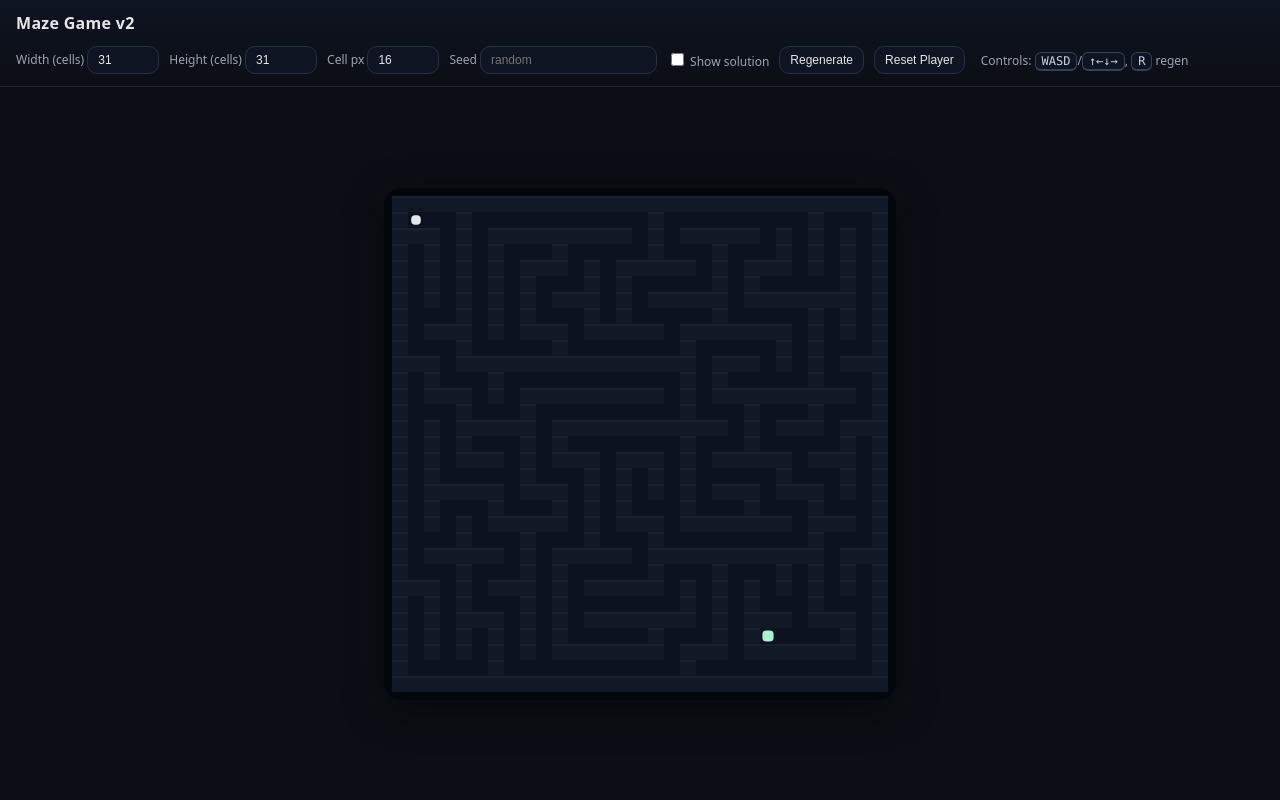
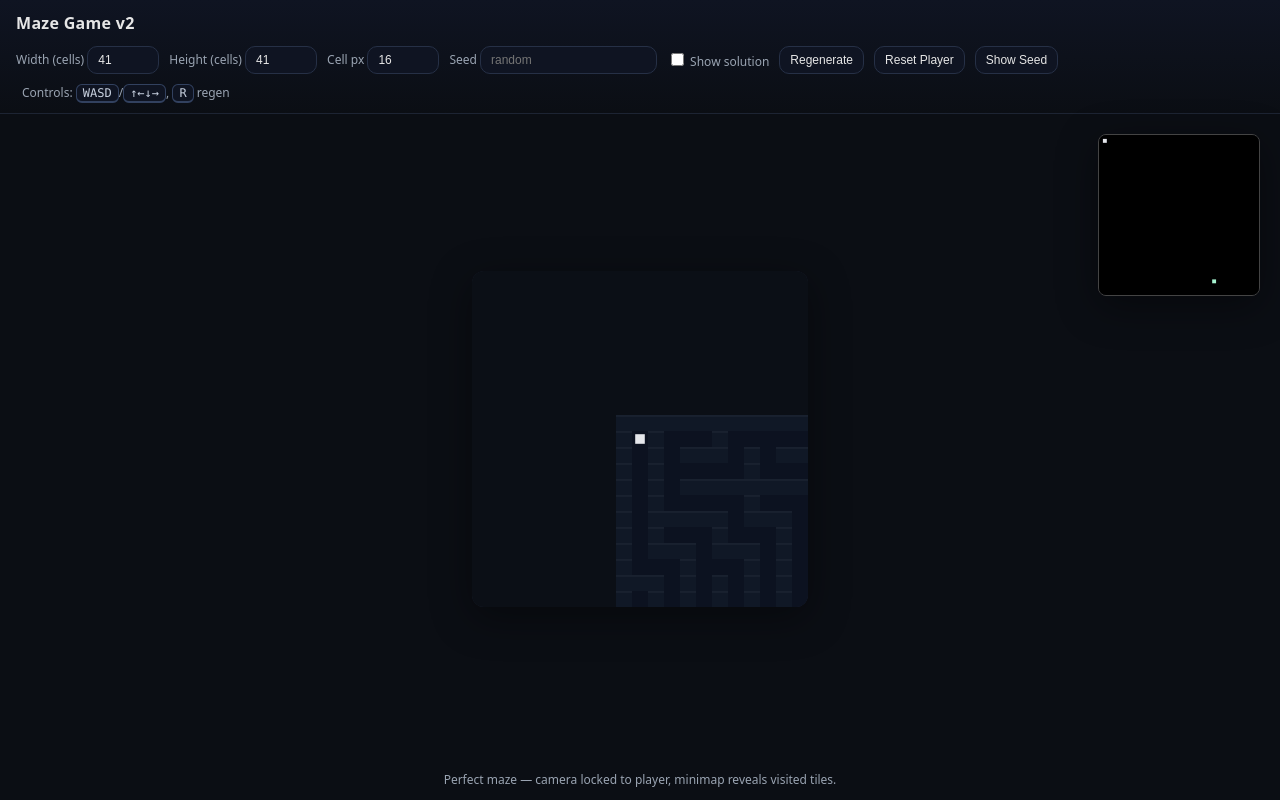
Before and after one commit to usrx215/scgames, a plain HTML site: page website/mazegame.html in a window 1280 px wide. Drawn offline with Linux system fonts and the light colour scheme.

Commit message:
Update mazegame.html

```diff
--- a/website/mazegame.html
+++ b/website/mazegame.html
@@ -3,7 +3,7 @@
 <head>
   <meta charset="utf-8" />
   <meta name="viewport" content="width=device-width, initial-scale=1" />
-  <title>Perfect Maze — Always Solvable</title>
+  <title>Maze Game v2</title>
   <link rel="icon" type="image/x-icon" href="https://usrx215.github.io/scgames/mazegame.png">
   <style>
     :root { --bg:#0b0e14; --panel:#11151f; --ink:#e6e6e6; --muted:#9aa4b2; --accent:#6ee7ff; --accent2:#a7f3d0; }
@@ -18,8 +18,9 @@
     .controls button { cursor:pointer; transition: transform .05s ease; }
     .controls button:active { transform: translateY(1px); }
     .controls .hint { color:var(--muted); font-size:12px; margin-left:6px; }
-    main { display:grid; place-items:center; padding:12px; }
-    canvas { background:#05070c; border-radius:16px; box-shadow: 0 10px 40px #00000066, inset 0 0 0 1px #1d2433; image-rendering: pixelated; }
+    main { display:grid; place-items:center; padding:12px; position:relative; }
+    canvas { background:#05070c; border-radius:12px; box-shadow: 0 10px 40px #00000066, inset 0 0 0 1px #1d2433; image-rendering: pixelated; }
+    #minimap { position:absolute; top:20px; right:20px; background:#000; border:1px solid #444; border-radius:8px; image-rendering: pixelated; }
     footer { text-align:center; color:var(--muted); font-size:12px; padding:8px 0 12px; }
     .kbd { padding:1px 6px; border:1px solid #32415f; border-bottom-width:2px; border-radius:6px; background:#0f1422; color:#c9d2e1; font-family:ui-monospace, SFMono-Regular, Menlo, Monaco, Consolas, "Liberation Mono", monospace; font-size:12px; }
   </style>
@@ -29,13 +30,13 @@
     <h1>Maze Game v2</h1>
     <div class="controls">
       <label>Width (cells)
-        <input id="w" type="number" min="5" step="2" value="32" />
+        <input id="w" type="number" min="5" step="2" value="41" />
       </label>
       <label>Height (cells)
-        <input id="h" type="number" min="5" step="2" value="32" />
+        <input id="h" type="number" min="5" step="2" value="41" />
       </label>
       <label>Cell px
-        <input id="cell" type="number" min="4" max="32" value="20" />
+        <input id="cell" type="number" min="4" max="64" value="16" />
       </label>
       <label>Seed
         <input id="seed" type="text" placeholder="random" />
@@ -43,219 +44,241 @@
       <label><input id="showPath" type="checkbox" /> Show solution</label>
       <button id="regen">Regenerate</button>
       <button id="reset">Reset Player</button>
+      <button id="showSeed">Show Seed</button>
       <span class="hint">Controls: <span class="kbd">WASD</span>/<span class="kbd">↑←↓→</span>, <span class="kbd">R</span> regen</span>
     </div>
   </header>
   <main>
     <canvas id="maze"></canvas>
+    <canvas id="minimap" width="160" height="160"></canvas>
   </main>
+  <footer>
+    Perfect maze — camera locked to player, minimap reveals visited tiles.
+  </footer>
 
   <script>
-    // --- Utilities: PRNG with seed (Mulberry32) ---
+    // PRNG (seedable)
     function xmur3(str){ let h=1779033703^str.length; for(let i=0;i<str.length;i++){h=Math.imul(h^str.charCodeAt(i),3432918353); h=h<<13|h>>>19;} return ()=>{h=Math.imul(h^h>>>16,2246822507); h=Math.imul(h^h>>>13,3266489909); return (h^h>>>16)>>>0;}; }
     function mulberry32(a){ return function(){ let t=a+=0x6D2B79F5; t=Math.imul(t^t>>>15,t|1); t^=t+Math.imul(t^t>>>7,t|61); return ((t^t>>>14)>>>0)/4294967296; } }
     function makeRng(seedStr){ if(!seedStr) return Math.random; const seedFn=xmur3(seedStr); return mulberry32(seedFn()); }
 
-    // Grid helpers: We use odd coordinates as "air" cells, even coordinates as walls.
-    // This produces a classic perfect maze where all air spaces are connected and solvable.
-
     const canvas = document.getElementById('maze');
     const ctx = canvas.getContext('2d');
+    const minimap = document.getElementById('minimap');
+    const mctx = minimap.getContext('2d');
 
-    let grid, W, H, CELL, rng, player, goal;
+    let grid, W, H, CELL, rng, player, goal, visited;
+    const VIEW = 21; // visible tile window (odd preferred)
+    let currentSeed = null;
 
     function initGrid(widthCells, heightCells){
-      // Force odd dimensions to maintain the wall/cell pattern.
       W = widthCells|0; H = heightCells|0; if(W%2===0) W++; if(H%2===0) H++;
-      grid = Array.from({length:H}, (_,y)=>Array.from({length:W},(_,x)=>1)); // 1=wall, 0=air
-      // Frame walls remain 1; we'll carve internal passages with randomized DFS.
+      grid = Array.from({length:H}, ()=>Array(W).fill(1));
+      visited = Array.from({length:H}, ()=>Array(W).fill(false));
     }
 
-    function shuffle(arr){ for(let i=arr.length-1;i>0;i--){ const j=(rng()* (i+1))|0; [arr[i],arr[j]]=[arr[j],arr[i]]; } return arr; }
+    function shuffle(arr){ for(let i=arr.length-1;i>0;i--){const j=(rng()*(i+1))|0; [arr[i],arr[j]]=[arr[j],arr[i]];} return arr; }
 
     function carveMaze(){
-      // Start at (1,1), carve passages by DFS jumping 2 cells at a time, knocking down walls between.
-      const stack = [[1,1]]; grid[1][1]=0;
+      const stack = [[1,1]]; grid[1][1] = 0;
       while(stack.length){
         const [cx,cy] = stack[stack.length-1];
-        // candidates: N S E W two steps away within bounds, still walls (unvisited cells)
         const dirs = shuffle([[0,-2],[0,2],[2,0],[-2,0]]);
         let carved = false;
         for(const [dx,dy] of dirs){
-          const nx=cx+dx, ny=cy+dy;
+          const nx = cx+dx, ny = cy+dy;
           if(ny>0 && ny<H-1 && nx>0 && nx<W-1 && grid[ny][nx]===1){
-            // Knock down the wall between (cx,cy) and (nx,ny)
-            grid[cy+dy/2][cx+dx/2]=0; // middle wall
-            grid[ny][nx]=0;           // new cell
-            stack.push([nx,ny]);
-            carved = true;
-            break;
+            grid[cy+dy/2][cx+dx/2] = 0; grid[ny][nx] = 0;
+            stack.push([nx,ny]); carved = true; break;
           }
         }
         if(!carved) stack.pop();
       }
-      // Select start/goal on opposite edges of the carved region for nice paths
-      player = {x:1, y:1};
+      player = {x:1,y:1};
       goal = farthestFrom(player);
-      // Optionally, place player at farthest from goal, to maximize path length
       player = farthestFrom(goal);
     }
 
-    function farthestFrom(start){
-      const dist = bfsDistances(start.x, start.y);
-      let max= -1, pos=start;
-      for(let y=1;y<H;y+=2){
-        for(let x=1;x<W;x+=2){
-          if(dist[y][x]!==Infinity && dist[y][x]>max){ max=dist[y][x]; pos={x,y}; }
-        }
-      }
-      return pos;
-    }
-
     function bfsDistances(sx,sy){
-      const dist = Array.from({length:H},()=>Array(W).fill(Infinity));
-      const q=[[sx,sy]]; dist[sy][sx]=0;
-      const moves=[[1,0],[-1,0],[0,1],[0,-1]];
+      const dist = Array.from({length:H}, ()=>Array(W).fill(Infinity));
+      const q = [[sx,sy]]; dist[sy][sx]=0;
+      const moves = [[1,0],[-1,0],[0,1],[0,-1]];
       while(q.length){
-        const [x,y]=q.shift();
+        const [x,y] = q.shift();
         for(const [dx,dy] of moves){
-          const nx=x+dx, ny=y+dy;
-          if(nx>=0&&nx<W&&ny>=0&&ny<H && grid[ny][nx]===0 && dist[ny][nx]===Infinity){
-            dist[ny][nx]=dist[y][x]+1; q.push([nx,ny]);
+          const nx = x+dx, ny = y+dy;
+          if(nx>=0 && ny>=0 && nx<W && ny<H && grid[ny][nx]===0 && dist[ny][nx]===Infinity){
+            dist[ny][nx] = dist[y][x] + 1; q.push([nx,ny]);
           }
         }
       }
       return dist;
     }
 
+    function farthestFrom(start){
+      const dist = bfsDistances(start.x, start.y);
+      let max = -1, pos = {x:start.x,y:start.y};
+      for(let y=1;y<H;y+=2){ for(let x=1;x<W;x+=2){ if(dist[y][x]!==Infinity && dist[y][x] > max){ max = dist[y][x]; pos = {x,y}; } } }
+      return pos;
+    }
+
     function shortestPath(from, to){
-      // Reconstruct one shortest path via BFS parents
-      const dist=bfsDistances(from.x, from.y);
+      const dist = bfsDistances(from.x, from.y);
       if(dist[to.y][to.x]===Infinity) return [];
-      const path=[[to.x,to.y]];
-      const moves=[[1,0],[-1,0],[0,1],[0,-1]];
-      let [x,y]=[to.x,to.y];
+      const path = [[to.x,to.y]];
+      const moves = [[1,0],[-1,0],[0,1],[0,-1]];
+      let [x,y] = [to.x,to.y];
       while(x!==from.x || y!==from.y){
-        let best=null, bestd=Infinity;
+        let best = null, bestd = Infinity;
         for(const [dx,dy] of moves){
-          const nx=x+dx, ny=y+dy;
-          if(nx>=0&&nx<W&&ny>=0&&ny<H && dist[ny][nx] < bestd){
-            bestd=dist[ny][nx]; best=[nx,ny];
-          }
+          const nx = x+dx, ny = y+dy;
+          if(nx>=0 && ny>=0 && nx<W && ny<H && dist[ny][nx] < bestd){ bestd = dist[ny][nx]; best = [nx,ny]; }
         }
-        if(!best) break; // should not happen in perfect maze
-        [x,y]=best; path.push([x,y]);
+        if(!best) break;
+        [x,y] = best; path.push([x,y]);
       }
       return path.reverse();
     }
 
     function draw(){
-      const pad=8; canvas.width = W*CELL + pad*2; canvas.height = H*CELL + pad*2;
-      ctx.fillStyle = '#03060b'; ctx.fillRect(0,0,canvas.width, canvas.height);
-
-      // Draw maze
-      for(let y=0;y<H;y++){
-        for(let x=0;x<W;x++){
-          const px = pad + x*CELL, py = pad + y*CELL;
-          if(grid[y][x]===1){
-            // walls next to air by construction; render them slightly glossy
-            ctx.fillStyle = '#101826';
-            ctx.fillRect(px,py,CELL,CELL);
-            ctx.fillStyle = 'rgba(255,255,255,0.04)';
-            ctx.fillRect(px,py, CELL, Math.max(1, CELL*0.15));
-          } else {
-            ctx.fillStyle = '#0c1220';
-            ctx.fillRect(px,py,CELL,CELL);
-          }
+      canvas.width = VIEW * CELL;
+      canvas.height = VIEW * CELL;
+      ctx.fillStyle = '#03060b'; ctx.fillRect(0,0,canvas.width,canvas.height);
+      const half = VIEW >> 1;
+      for(let dy=-half; dy<=half; dy++){
+        for(let dx=-half; dx<=half; dx++){
+          const worldX = player.x + dx;
+          const worldY = player.y + dy;
+          const sx = (dx + half) * CELL;
+          const sy = (dy + half) * CELL;
+          if(worldX >= 0 && worldY >= 0 && worldX < W && worldY < H){
+            if(grid[worldY][worldX] === 1){ ctx.fillStyle = '#101826'; ctx.fillRect(sx, sy, CELL, CELL); ctx.fillStyle='rgba(255,255,255,0.04)'; ctx.fillRect(sx, sy, CELL, Math.max(1, CELL*0.12)); }
+            else { ctx.fillStyle = '#0c1220'; ctx.fillRect(sx, sy, CELL, CELL); }
+          } else { ctx.fillStyle = '#0b0f16'; ctx.fillRect(sx, sy, CELL, CELL); }
         }
       }
-
-      // Draw solution path if toggled
       if(document.getElementById('showPath').checked){
         const path = shortestPath(player, goal);
-        ctx.globalAlpha = 0.9;
-        for(const [x,y] of path){
-          const px = pad + x*CELL, py = pad + y*CELL;
-          ctx.fillStyle = '#6ee7ff';
-          ctx.fillRect(px+CELL*0.25, py+CELL*0.25, CELL*0.5, CELL*0.5);
+        ctx.globalAlpha = 0.95;
+        for(const [px,py] of path){
+          const dx = px - player.x; const dy = py - player.y;
+          if(Math.abs(dx) <= half && Math.abs(dy) <= half){
+            const sx = (dx + half) * CELL + CELL*0.25;
+            const sy = (dy + half) * CELL + CELL*0.25;
+            ctx.fillStyle = '#6ee7ff'; ctx.fillRect(sx, sy, CELL*0.5, CELL*0.5);
+          }
         }
         ctx.globalAlpha = 1;
       }
+      const gdx = goal.x - player.x, gdy = goal.y - player.y;
+      if(Math.abs(gdx) <= half && Math.abs(gdy) <= half){
+        const gsx = (gdx + half) * CELL + CELL*0.15;
+        const gsy = (gdy + half) * CELL + CELL*0.15;
+        ctx.fillStyle = '#a7f3d0'; ctx.fillRect(gsx, gsy, CELL*0.7, CELL*0.7);
+      }
+      const center = half * CELL;
+      ctx.fillStyle = '#e5e7eb'; ctx.fillRect(center + CELL*0.2, center + CELL*0.2, CELL*0.6, CELL*0.6);
+      visited[player.y][player.x] = true;
+      drawMinimap();
+    }
 
-      // Draw goal
-      ;{
-        const gx = pad + goal.x*CELL, gy = pad + goal.y*CELL;
-        ctx.fillStyle = '#a7f3d0';
-        ctx.beginPath();
-        ctx.roundRect(gx+CELL*0.15, gy+CELL*0.15, CELL*0.7, CELL*0.7, 4);
-        ctx.fill();
+    function drawMinimap(){
+      const mw = minimap.width, mh = minimap.height;
+      const scaleX = mw / W, scaleY = mh / H;
+      mctx.fillStyle = '#000'; mctx.fillRect(0,0,mw,mh);
+      for(let y=0;y<H;y++){
+        for(let x=0;x<W;x++){
+          if(!visited[y][x]) continue;
+          mctx.fillStyle = grid[y][x]===0 ? '#0c1220' : '#101826';
+          mctx.fillRect(x*scaleX, y*scaleY, scaleX, scaleY);
+        }
       }
-
-      // Draw player
-      const px = pad + player.x*CELL, py = pad + player.y*CELL;
-      ctx.fillStyle = '#e5e7eb';
-      ctx.beginPath();
-      ctx.roundRect(px+CELL*0.2, py+CELL*0.2, CELL*0.6, CELL*0.6, 4);
-      ctx.fill();
+      mctx.fillStyle = '#e5e7eb'; mctx.fillRect(player.x*scaleX, player.y*scaleY, scaleX, scaleY);
+      mctx.fillStyle = '#a7f3d0'; mctx.fillRect(goal.x*scaleX, goal.y*scaleY, scaleX, scaleY);
     }
 
     function regenerate(){
-      const w = Math.max(5, parseInt(document.getElementById('w').value,10)||31);
-      const h = Math.max(5, parseInt(document.getElementById('h').value,10)||31);
-      CELL = Math.max(4, Math.min(32, parseInt(document.getElementById('cell').value,10)||16));
+      const w = Math.max(5, parseInt(document.getElementById('w').value,10) || 31);
+      const h = Math.max(5, parseInt(document.getElementById('h').value,10) || 31);
+      CELL = Math.max(4, Math.min(64, parseInt(document.getElementById('cell').value,10) || 16));
       const seedStr = document.getElementById('seed').value.trim();
-      rng = makeRng(seedStr || null);
-      initGrid(w, h);
+      currentSeed = seedStr || (Math.random() + '').slice(2);
+      rng = makeRng(seedStr || currentSeed);
+
+      initGrid(w,h);
       carveMaze();
+
+      visited = Array.from({length:H}, ()=>Array(W).fill(false));
+      visited[player.y][player.x] = true;
+
+      canvas.width = VIEW * CELL; canvas.height = VIEW * CELL;
+
       draw();
     }
 
     function tryMove(dx,dy){
-      const nx = player.x + dx; const ny = player.y + dy;
-      if(nx<0||ny<0||nx>=W||ny>=H) return; // out of bounds
-      if(grid[ny][nx]===0){ player.x=nx; player.y=ny; draw(); checkWin(); }
+      const nx = player.x + dx, ny = player.y + dy;
+      if(nx<0||ny<0||nx>=W||ny>=H) return;
+      if(grid[ny][nx]===0){ player.x = nx; player.y = ny; draw(); checkWin(); }
     }
 
-    function checkWin(){
-      if(player.x===goal.x && player.y===goal.y){
-        flashWin();
-      }
-    }
+    function checkWin(){ if(player.x===goal.x && player.y===goal.y) flashWin(); }
 
     function flashWin(){
-      // Simple celebratory pulse
-      let t=0, id=null;
+      let t=0;
       function step(){
-        t+=0.05; draw();
-        const pad=8; const x = 8 + player.x*CELL + CELL/2; const y=8 + player.y*CELL + CELL/2;
-        ctx.save(); ctx.translate(x,y); ctx.globalAlpha = Math.max(0, 1.2 - t);
-        ctx.beginPath(); ctx.arc(0,0, Math.max(0,CELL*1.2*t), 0, Math.PI*2);
-        ctx.strokeStyle = '#6ee7ff'; ctx.lineWidth = 3; ctx.stroke(); ctx.restore();
-        if(t<1.2) id=requestAnimationFrame(step);
+        draw();
+        const half = VIEW>>1;
+        const cx = half*CELL + CELL*0.5, cy = cx;
+        ctx.save();
+        ctx.globalAlpha = Math.max(0,1.2 - t);
+        ctx.strokeStyle = '#6ee7ff';
+        ctx.lineWidth = 3;
+        ctx.beginPath();
+        ctx.arc(cx, cy, CELL*1.2*t, 0, Math.PI*2);
+        ctx.stroke();
+        ctx.restore();
+        t+=0.06;
+        if(t<1.2) requestAnimationFrame(step);
+        else {
+          document.getElementById('seed').value = '';
+          currentSeed = (Math.random() + '').slice(2);
+          rng = makeRng(currentSeed);
+          regenerate();
+        }
       }
       step();
     }
 
-    // Input
+    // movement
     window.addEventListener('keydown', (e)=>{
-      const k=e.key.toLowerCase();
+      const k = e.key.toLowerCase();
       if(k==='arrowup' || k==='w') tryMove(0,-1);
       else if(k==='arrowdown' || k==='s') tryMove(0,1);
       else if(k==='arrowleft' || k==='a') tryMove(-1,0);
       else if(k==='arrowright' || k==='d') tryMove(1,0);
-      else if(k==='r'){ regenerate(); }
+      else if(k==='r') regenerate();
     });
 
     document.getElementById('regen').addEventListener('click', regenerate);
-    document.getElementById('reset').addEventListener('click', ()=>{ player=farthestFrom(goal); draw(); });
+    document.getElementById('reset').addEventListener('click', ()=>{ player = {x:1,y:1}; visited = Array.from({length:H}, ()=>Array(W).fill(false)); visited[player.y][player.x]=true; draw();});
     document.getElementById('showPath').addEventListener('change', draw);
+    document.getElementById('showSeed').addEventListener('click', () => {
+      document.getElementById('seed').value = currentSeed;
+    });
 
-    // Kick off
     (function start(){
-      document.getElementById('w').value = 31;
-      document.getElementById('h').value = 31;
+      document.getElementById('w').value = 41;
+      document.getElementById('h').value = 41;
       document.getElementById('cell').value = 16;
-      regenerate();
+      currentSeed = (Math.random() + '').slice(2);
+      rng = makeRng(currentSeed);
+      initGrid(41,41);
+      carveMaze();
+      CELL = parseInt(document.getElementById('cell').value,10) || 16;
+      canvas.width = VIEW * CELL; canvas.height = VIEW * CELL;
+      visited[player.y][player.x] = true;
+      draw();
     })();
   </script>
 </body>
```
